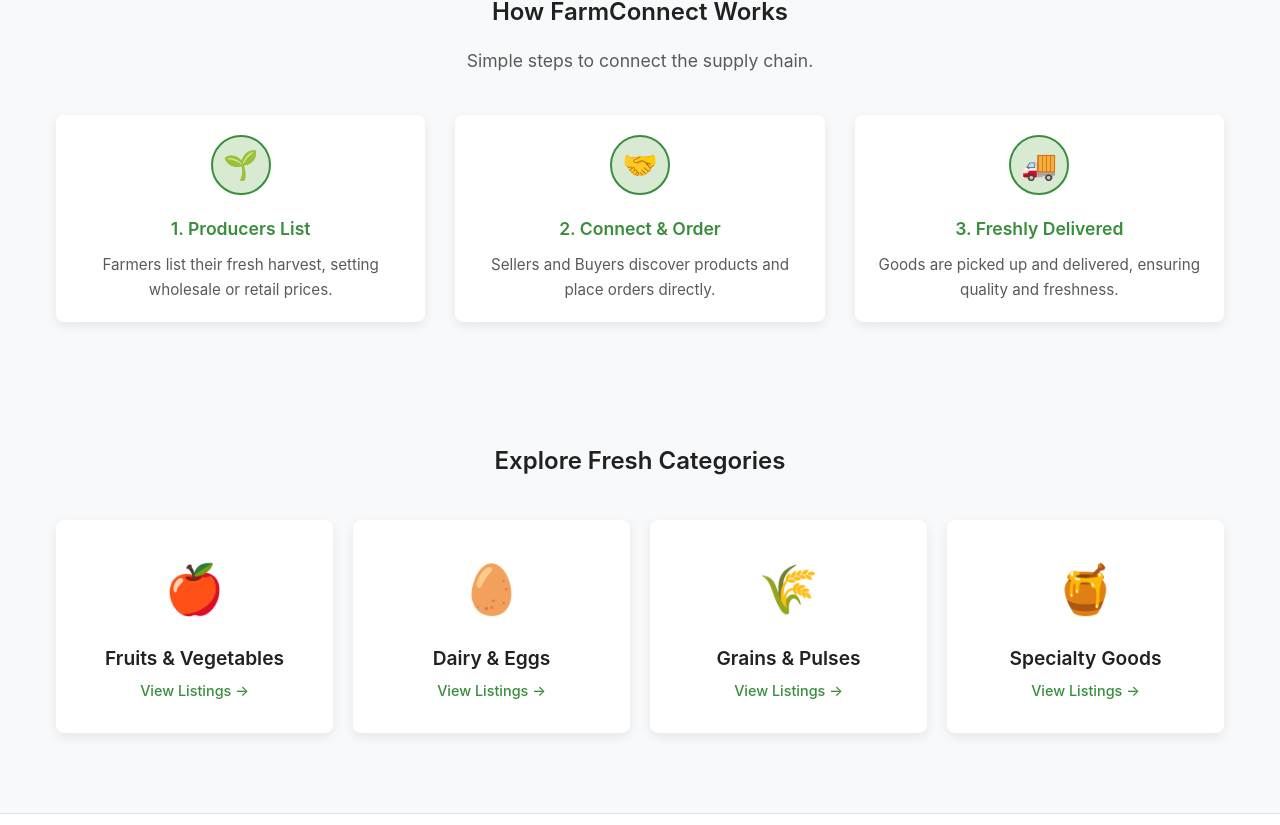
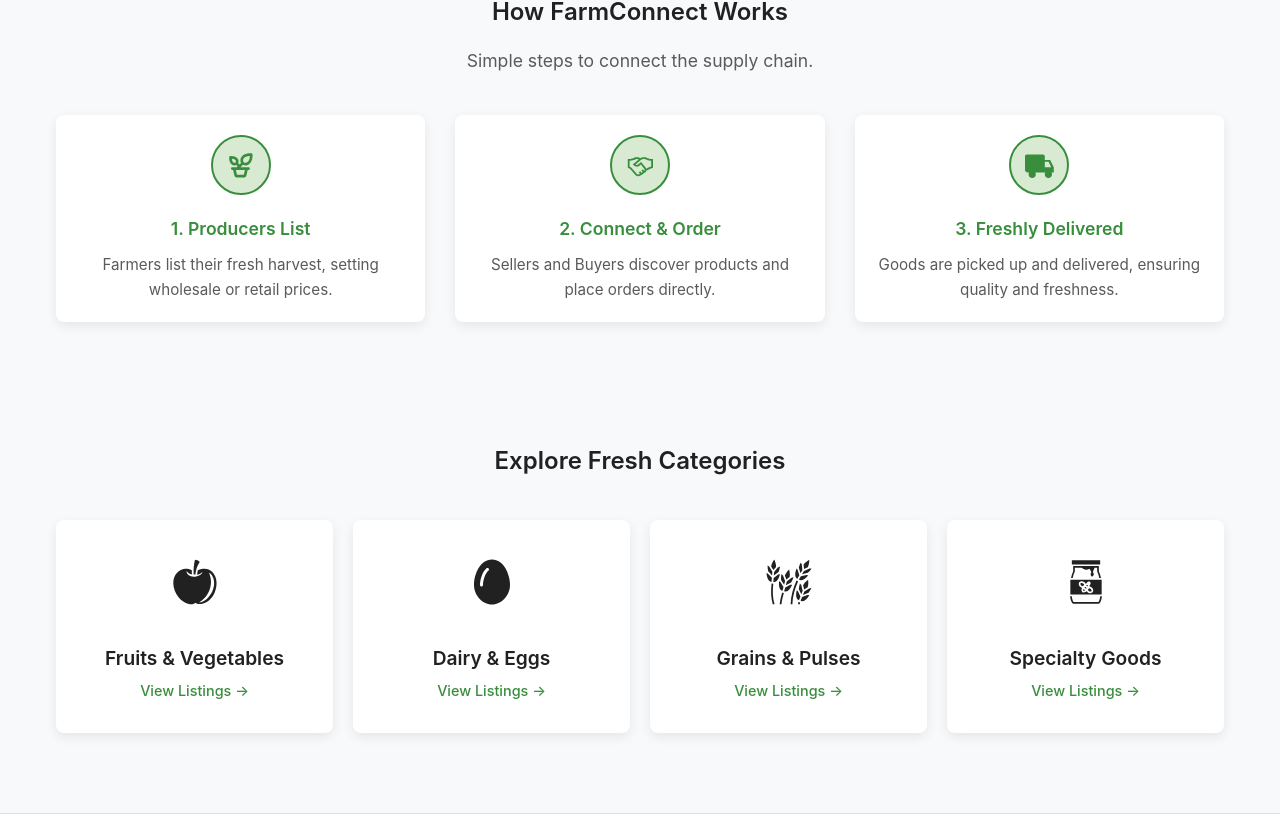
Before and after one commit to INDRA-011/connectfarm, a React (Vite) app: page / in a window 1280 px wide. Shown: the part 609-1434 px from the top of the page. Built offline with nearby package versions, Linux system fonts and the light colour scheme.

Commit message:
logos are changed(not all)

```diff
--- a/src/components/LandingPage/LandingPage.jsx
+++ b/src/components/LandingPage/LandingPage.jsx
@@ -3,8 +3,15 @@
 import Footer from "../Footer/Footer.jsx";
 import CategoryCard from "../CategoryCard/CategoryCard.jsx";
 import HowItWorksStep from "../HowItWorksStep/HowItWorksStep.jsx";
+import { PiPottedPlantBold } from "react-icons/pi";
+import { LiaHandshakeSolid } from "react-icons/lia";
+import { ImTruck } from "react-icons/im";
+import { GiShinyApple } from "react-icons/gi";
+import { FaEgg } from "react-icons/fa6";
+import { GiWheat } from "react-icons/gi";
+import { GiHoneyJar } from "react-icons/gi";
 
-import "./LandingPage.css";
+import "./Landingpage.css";
 
 const LandingPage = () => {
   const [showScroll, setShowScroll] = useState(false);
@@ -68,17 +75,17 @@
             </p>
             <div className="steps-container">
               <HowItWorksStep
-                icon="🌱"
+                icon={<PiPottedPlantBold />}
                 title="1. Producers List"
                 description="Farmers list their fresh harvest, setting wholesale or retail prices."
               />
               <HowItWorksStep
-                icon="🤝"
+                icon={<LiaHandshakeSolid />}
                 title="2. Connect & Order"
                 description="Sellers and Buyers discover products and place orders directly."
               />
               <HowItWorksStep
-                icon="🚚"
+                icon={<ImTruck />}
                 title="3. Freshly Delivered"
                 description="Goods are picked up and delivered, ensuring quality and freshness."
               />
@@ -91,10 +98,26 @@
           <div className="container">
             <h2 className="text-center">Explore Fresh Categories</h2>
             <div className="category-grid">
-              <CategoryCard title="Fruits & Vegetables" icon="🍎" />
-              <CategoryCard title="Dairy & Eggs" icon="🥚" />
-              <CategoryCard title="Grains & Pulses" icon="🌾" />
-              <CategoryCard title="Specialty Goods" icon="🍯" />
+              <CategoryCard
+                className="apple"
+                title="Fruits & Vegetables"
+                icon={<GiShinyApple />}
+              />
+              <CategoryCard
+                className="egg"
+                title="Dairy & Eggs"
+                icon={<FaEgg />}
+              />
+              <CategoryCard
+                class="wheat"
+                title="Grains & Pulses"
+                icon={<GiWheat />}
+              />
+              <CategoryCard
+                class="jar"
+                title="Specialty Goods"
+                icon={<GiHoneyJar />}
+              />
             </div>
           </div>
         </section>
--- a/src/components/LandingPage/Landingpage.css
+++ b/src/components/LandingPage/Landingpage.css
@@ -107,3 +107,7 @@
   gap: 20px;
   margin-top: 40px;
 }
+
+.apple {
+  background-color: red;
+}
--- a/src/pages/Auth/Auth.css
+++ b/src/pages/Auth/Auth.css
@@ -96,9 +96,11 @@
 }
 
 .back-link {
-  color: var(--color-text-light);
-  margin-top: 10px;
-  display: inline-block;
+  position: absolute;
+  top: 10px;
+  left: 10px;
+
+  color: green;
 }
 
 .back-link:hover {
--- a/src/pages/Auth/Signup.jsx
+++ b/src/pages/Auth/Signup.jsx
@@ -94,9 +94,9 @@
         </button>
       </form>
       <p className="auth-footer-link">
-        <span className="back-link" onClick={() => setStep(1)}>
-          &larr; Change Role
-        </span>
+        <a href="/" className="back-link">
+          <FaArrowCircleLeft class="back-btn  " size={44} />
+        </a>
       </p>
     </div>
   );
```
